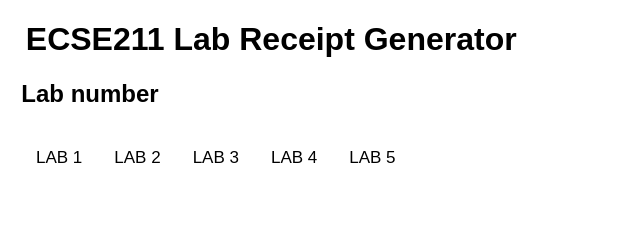
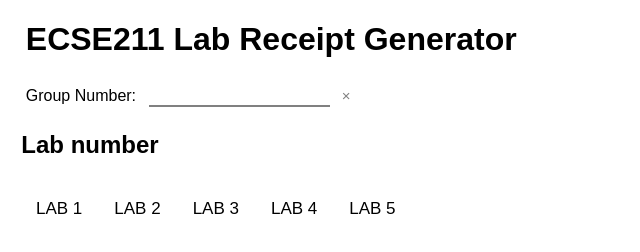
Before and after one commit to YounesB-McGill/AutomatedGrading, a plain HTML site: page lab_receipt-beta.html in a window 1280 px wide. Shown: the whole page, without its empty margins (0-640 px from the left). Drawn offline with Linux system fonts and the light colour scheme.

Commit message:
Add support for adding group numbers

```diff
--- a/lab_receipt-beta.html
+++ b/lab_receipt-beta.html
@@ -63,6 +63,26 @@
       @keyframes fadeEffect {
         from {opacity: 0;}
         to {opacity: 1;}
+      }
+
+      .group_num {
+        border: none;
+        outline: none;
+        border-bottom: 2px solid grey;
+      }
+
+      .group_num:focus {
+        border-bottom: 2px solid coral;
+      }
+
+      .clear_button {
+        background-color: inherit;
+        border: none;
+        outline: none;
+        padding: 7px 7px;
+        transition: 0.3s;
+        color: grey;
+        font-size: 15px;
       }
     </style>
 
@@ -137,6 +157,7 @@
 
         var receiptText = `
           <b>ECSE211 Lab ${currentLab} Receipt</b><br>
+          ${addGroupNumberToReceiptTextIfSet()}
           Questions: ${questions}/${questionWeight}<br>
           ${part2Names[currentLab]}: ${part2Notes[currentLab]}<br>
           ${part3Names[currentLab]}: ${part3Notes[currentLab]}<br>
@@ -206,11 +227,44 @@
         document.execCommand('copy');
         document.body.removeChild(el);
       }
+
+      /**
+       * Returns the group number, or null if not set or invalid.
+       */
+      function getGroupNumber() {
+        let n = g("group_num").value;
+        if (n == "" || isNaN(n))
+          return null;
+        return parseInt(n);
+      }
+
+      /**
+       * Clears the group number, to allow writing another one easily.
+       */
+      function clearGroupNumber() {
+        g("group_num").value = "";
+        g("group_num").focus();
+      }
+
+      /**
+       * Adds the group number to receipt text if it is set.
+       */
+      function addGroupNumberToReceiptTextIfSet() {
+        const n = getGroupNumber();
+        if (n == null) return "";
+
+        return `Group number: ${n}<br>`;
+      }
     </script>
   </head>
 
   <body>
     <h1>&nbsp;&nbsp;ECSE211 Lab Receipt Generator</h1>
+
+    &nbsp;&nbsp;&nbsp;&nbsp;Group Number:&nbsp;&nbsp;
+    <!-- Use telephone format to enforce numeric keypad -->
+    <input class="group_num" id="group_num" maxlength="2" type="tel">
+    <button class="clear_button" id="clear_group_num_btn" onclick="clearGroupNumber()">&times;</button>
 
     <h2>&nbsp;&nbsp;Lab number</h2>
 
```
